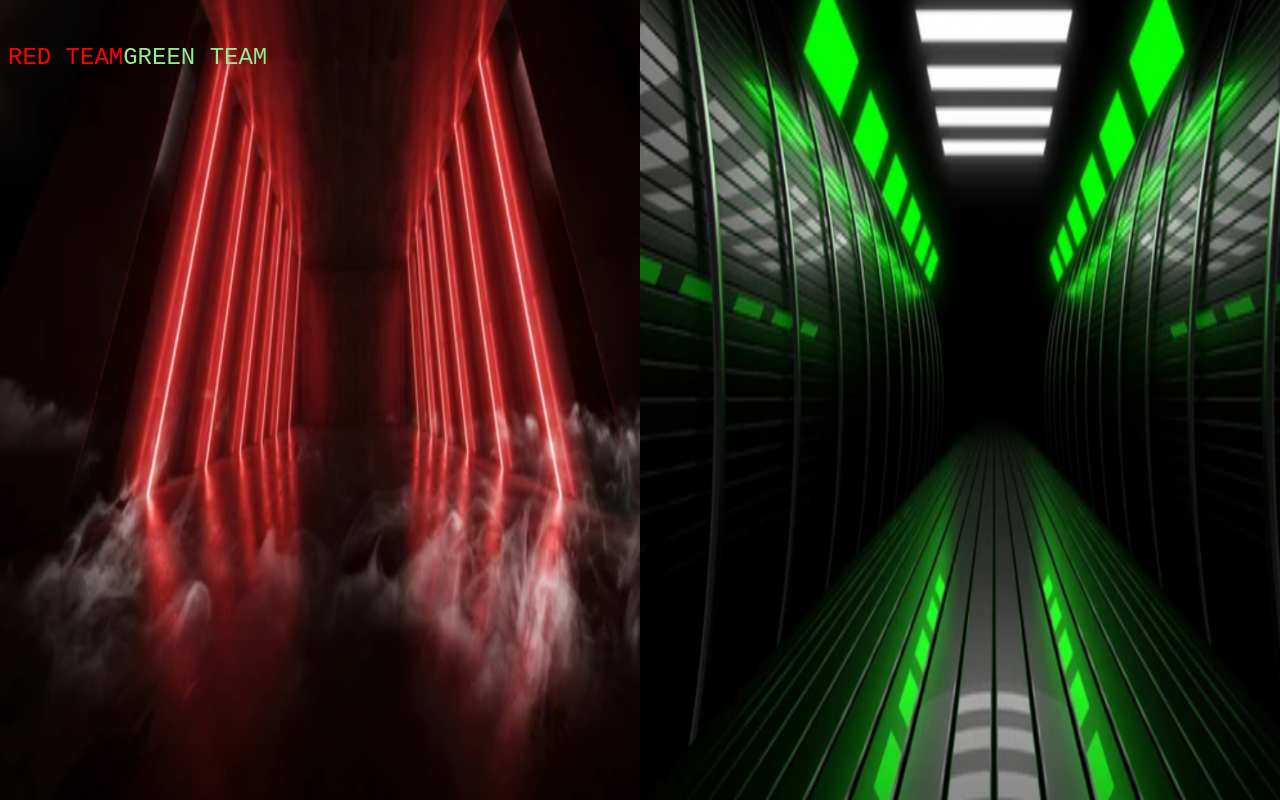
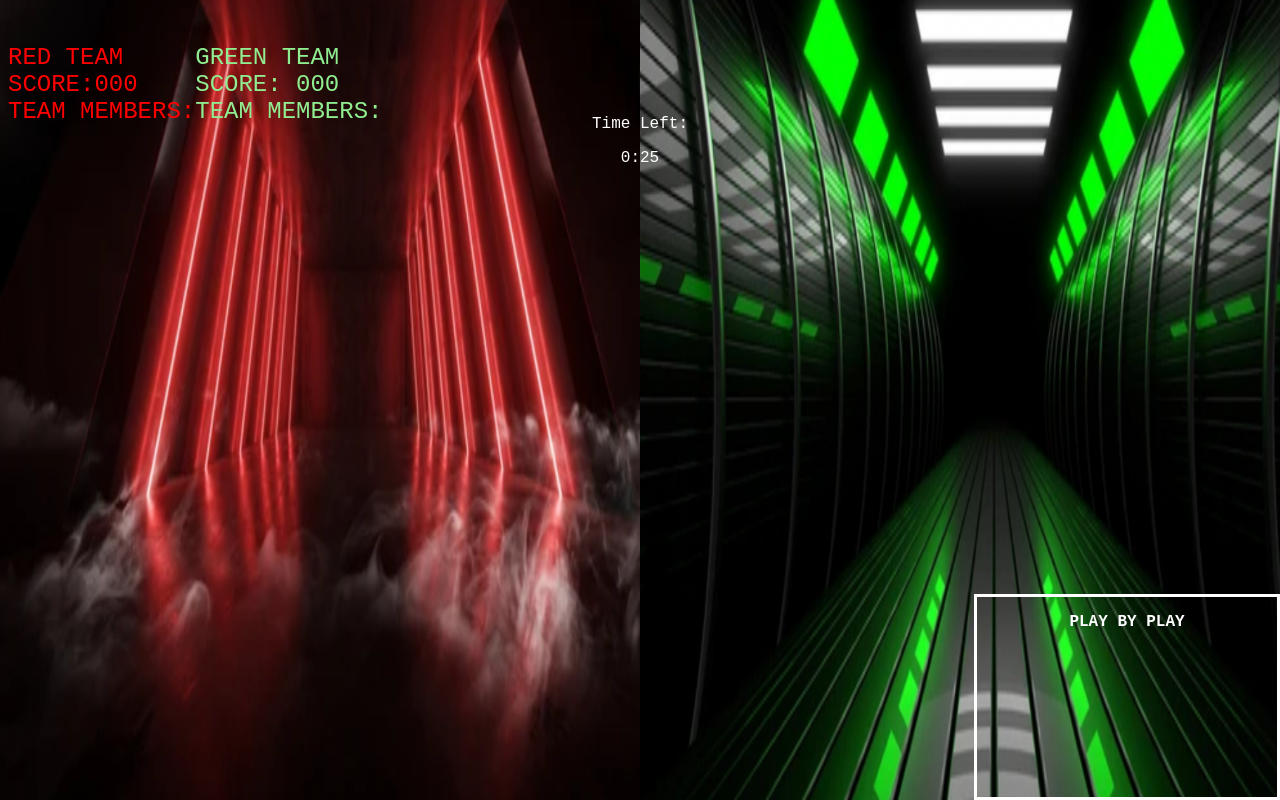
Before and after one commit to gaberay2022/Software-Engineer-Project, a Flask app: page /GamePlayScreen in a window 1280 px wide. Run offline with Flask 2, Linux system fonts and the light colour scheme; data that the repository does not hold is empty; some libraries are stand-ins or nearby versions.

Commit message:
Added countdown timer, teams scores, and a play by play section on the game screeb

```diff
--- a/static/css/GamePlayScreen.css
+++ b/static/css/GamePlayScreen.css
@@ -17,3 +17,23 @@ body {
     flex: 1;
     margin-right: 10px;
 }
+
+.countdown-section{
+    position: absolute;
+    left: 50%;
+    margin-top: -50px;
+    margin-left: -50px;
+    width: 100px;
+    height: 100px;
+    text-align: center;
+}
+
+.Play-by-Play{
+    position: fixed;
+    text-align: center;
+    border: 3px solid white;
+    height: 200px;
+    width:  300px;
+    bottom: 0;
+    right: 0;
+}
--- a/templates/GamePlayScreen.html
+++ b/templates/GamePlayScreen.html
@@ -12,12 +12,55 @@
 
 <body>
 <h2></h2>
+
 <div class = "form-wrapper">
-<p style="font-family:'Courier New'; color: red; font-size: x-large; align-self: flex-start;">RED TEAM</p>
-<p style="font-family: 'Courier New'; color:red">{{player[0]}}</p>
-<p style="font-family:'Courier New'; color: lightgreen; font-size: x-large;">GREEN TEAM</p>
-<p style="font-family: 'Courier New'; color: lightgreen;">{{player[1]}}</p>
+<p style="font-family:'Courier New'; color: red; font-size: x-large; align-self: flex-start;">RED TEAM<br>SCORE:000<br>TEAM MEMBERS:<br>{{player[0]}}</p>
+<p style="font-family:'Courier New'; color: lightgreen; font-size: x-large;">GREEN TEAM<br>SCORE: 000<br>TEAM MEMBERS:<br>{{player[1]}}</p>
+</div>
 
+<div class = "countdown-section">
+    <p style="color: white; font-family:'Courier New'">Time Left:</p>
+    <p style="color: white; font-family:'Courier New'" id ="countdown"></p>
 </div>
+
+<div class="Play-by-Play">
+    <p style="color: white; font-family:'Courier New'"><b>PLAY BY PLAY</b></p>
+</div>
+
+
+
+<script>
+    function countdown() {
+    const minutes = Math.floor(time / 60);
+    let seconds = time % 60;
+    seconds = seconds < 10 ? '0' + seconds : seconds;
+
+    if (time == -1) {
+        clearTimeout(timerId);
+        if(sixTimer == "false"){
+            sixMinTimer();
+        }
+    }
+    else {
+        elem.innerHTML = `${minutes}:${seconds}`;;
+        time--;
+    }
+}
+
+function sixMinTimer(){
+    sixTimer = "true"
+    startingMin = 6;
+    time = startingMin * 60;
+    timerId = setInterval(countdown, 1000);
+}
+
+var elem = document.getElementById('countdown');
+startingMin = 0.5;
+time = startingMin * 60;
+timerId = setInterval(countdown, 1000);
+sixTimer = "false"
+</script>
+
+
 </body>
 </html>
```
